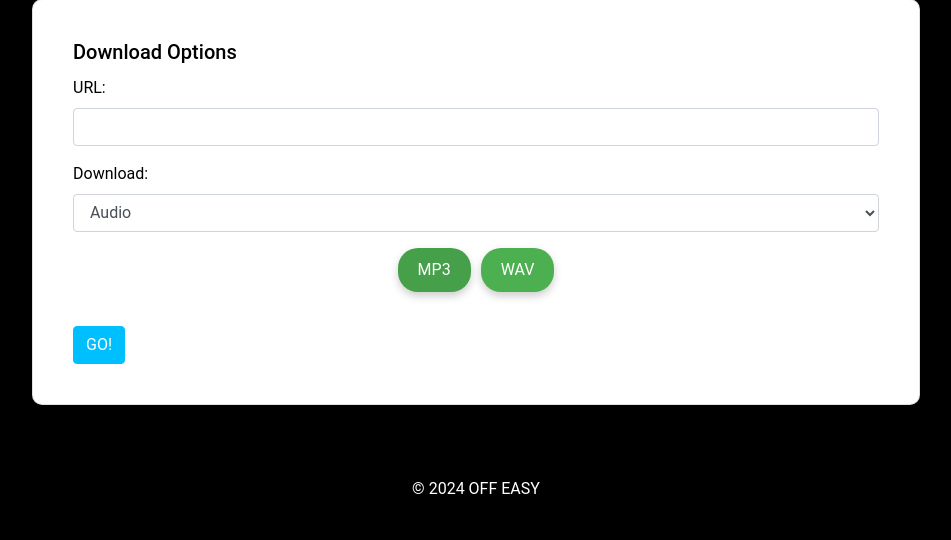
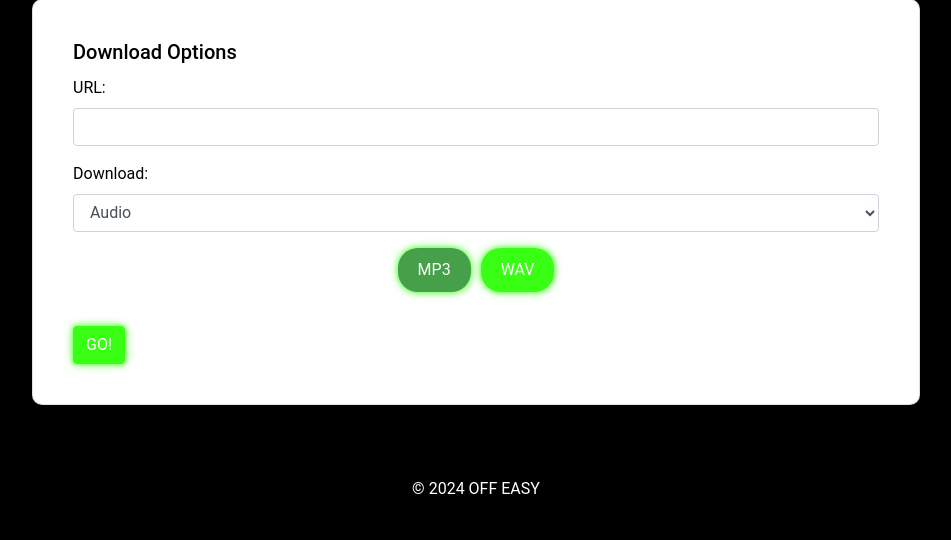
Before and after one commit to halcy8312/amida_web, a Flask app: page / in a window 1280 px wide. Shown: the part 260-800 px from the top of the page, without its empty margins (164-1115 px from the left). Run offline with Flask 3, Linux system fonts and the light colour scheme; some libraries are stand-ins or nearby versions.

Commit message:
フォト変更css5

```diff
--- a/static/css/style.css
+++ b/static/css/style.css
@@ -59,9 +59,10 @@ header {
 }
 
 .btn-primary {
-    background-color: var(--button-color);
-    border-color: var(--button-color);
+    background-color: var(--neon-color);
+    border-color: var(--neon-color);
     color: var(--button-text-color);
+    box-shadow: 0 0 5px rgba(57, 255, 20, 0.7), 0 0 10px rgba(57, 255, 20, 0.7);
 }
 
 .btn-primary:hover {
@@ -77,13 +78,13 @@ header {
 }
 
 .format-button {
-    background-color: var(--main-color);
+    background-color: var(--neon-color);
     color: white;
     border: none;
     padding: 10px 20px;
     cursor: pointer;
     border-radius: 20px;
-    box-shadow: 0 4px 8px rgba(0, 0, 0, 0.2);
+    box-shadow: 0 0 5px rgba(57, 255, 20, 0.7), 0 0 10px rgba(57, 255, 20, 0.7);
     transition: background-color 0.3s, transform 0.3s, box-shadow 0.3s;
 }
 
@@ -96,7 +97,7 @@ header {
 }
 
 .format-button:hover {
-    box-shadow: 0 6px 12px rgba(0, 0, 0, 0.2);
+    box-shadow: 0 6px 12px rgba(57, 255, 20, 0.7);
 }
 
 footer {
```
